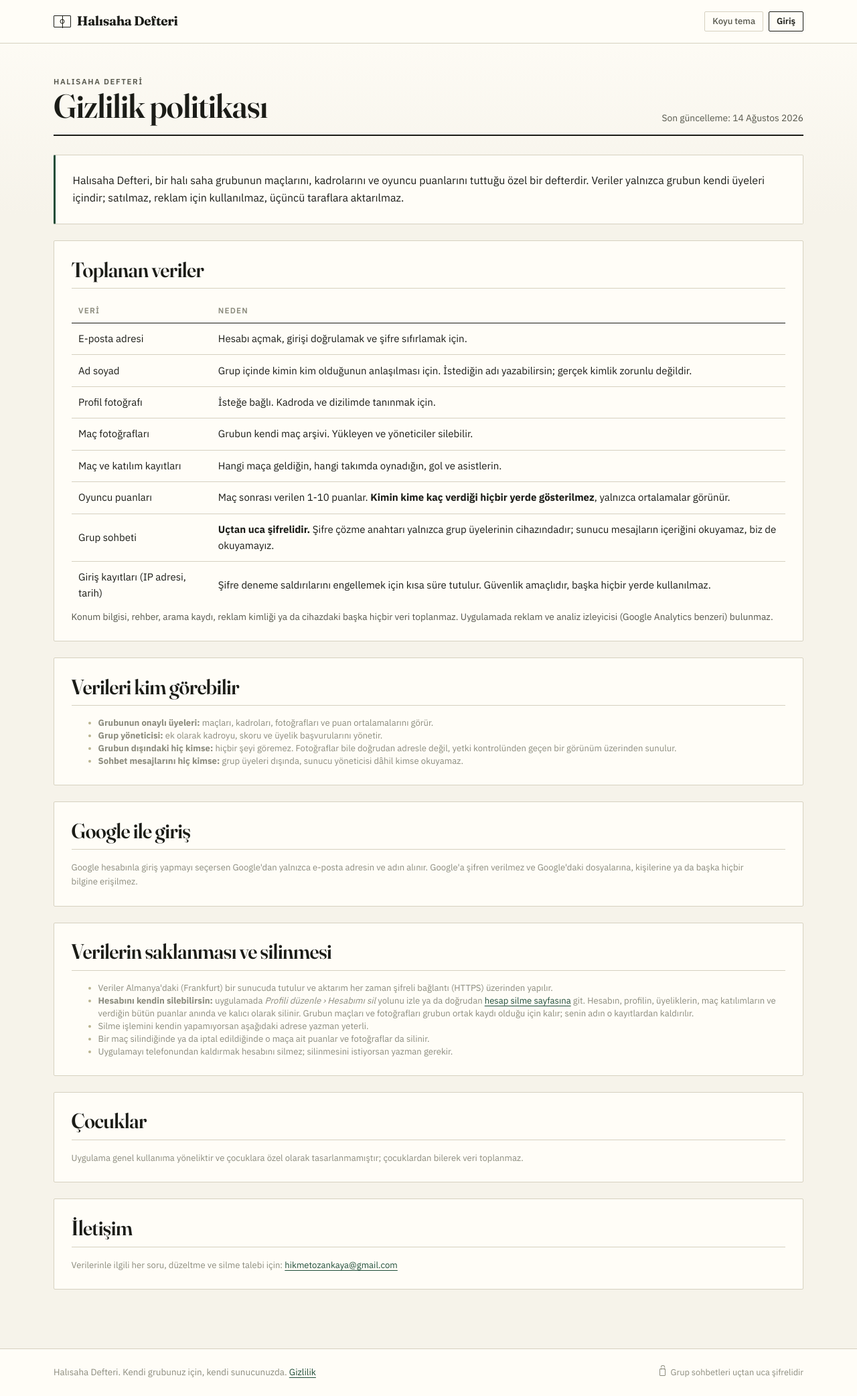
After one commit to ozankaya4/halisahatakip, a Django app: page /gizlilik/ in a window 1280 px wide. The commit adds this page. Shown: the whole page at 67% size. Run offline with Django 5.2, Linux system fonts and the light colour scheme.

Commit message:
Add the Play Store requirements: asset links, privacy policy and account deletion.

```diff
--- a/apps/accounts/urls.py
+++ b/apps/accounts/urls.py
@@ -6,5 +6,7 @@ app_name = "accounts"
 
 urlpatterns = [
     path("duzenle/", views.profil_duzenle, name="profil_duzenle"),
+    # Play Store, hesap açtıran uygulamalarda hesap silme yolu zorunlu tutuyor.
+    path("hesabimi-sil/", views.hesabimi_sil, name="hesabimi_sil"),
     path("<int:kullanici_id>/", views.profil, name="profil"),
 ]
--- a/apps/core/context_processors.py
+++ b/apps/core/context_processors.py
@@ -14,4 +14,6 @@ def site_chrome(request):
         "karsi_tema": "koyu" if tema == "acik" else "acik",
         "site_adi": "Halısaha Defteri",
         "debug_modu": settings.DEBUG,
+        # Gizlilik politikasında ve Play Store kaydında aynı adres geçmeli.
+        "iletisim_eposta": settings.CONTACT_EMAIL,
     }
--- a/apps/core/urls.py
+++ b/apps/core/urls.py
@@ -30,6 +30,16 @@ urlpatterns = [
     path("logo.png", views.logo, name="logo"),
     path("robots.txt", views.robots, name="robots"),
     path("sitemap.xml", views.sitemap, name="sitemap"),
+    # --- Android uygulaması (Play Store) -----------------------------------
+    # TWA'nın adres çubuğunu gizleyebilmesi için Android'in bu dosyayı tam
+    # olarak bu adreste bulması şart; alt klasör ya da yönlendirme kabul
+    # edilmiyor (bkz. views.dijital_varlik_baglantilari).
+    path(
+        ".well-known/assetlinks.json",
+        views.dijital_varlik_baglantilari,
+        name="assetlinks",
+    ),
+    path("gizlilik/", views.gizlilik, name="gizlilik"),
     # Korumalı dosya sunumu. Yol bilgisi değil, veritabanı kimliği alır;
     # bu sayede yol geçişi (path traversal) yapısal olarak imkânsızdır.
     path("dosya/avatar/<uuid:dosya_id>/", views.avatar_dosyasi, name="avatar_dosyasi"),
--- a/apps/core/views.py
+++ b/apps/core/views.py
@@ -160,6 +160,58 @@ def robots(request):
 def sitemap(request):
     """Site haritası. Herkese açık tek sayfa var: tanıtım sayfası."""
     return render(request, "core/sitemap.xml", content_type="application/xml")
+
+
+def dijital_varlik_baglantilari(request):
+    """
+    /.well-known/assetlinks.json — Android uygulamasıyla alan adını eşleştirir.
+
+    Play Store'daki uygulama bir TWA (Trusted Web Activity): aslında bu siteyi
+    tam ekran açan ince bir Android kabuğu. Android, adres çubuğunu ancak bu
+    dosyayı okuyup uygulamanın imza parmak izini burada bulursa gizliyor.
+    Dosya yoksa ya da parmak izi tutmuyorsa uygulama üstünde tarayıcı çubuğu
+    olan bir Chrome sekmesi gibi açılıyor.
+
+    Parmak izi ayardan (ANDROID_SIGNING_FINGERPRINTS) geliyor, koda gömülü
+    değil. Sebebi: uygulamayı Play'e yükledikten sonra Google onu KENDİ
+    anahtarıyla yeniden imzalıyor, dolayısıyla buraya yazılması gereken
+    parmak izi ancak Play Console'a ilk yükleme yapıldıktan sonra öğreniliyor.
+    Ayar boşken dosya boş liste dönüyor; bu geçerli JSON ve zararsız.
+    """
+    from django.http import JsonResponse
+
+    paket = settings.ANDROID_PACKAGE_NAME
+    parmak_izleri = settings.ANDROID_SIGNING_FINGERPRINTS
+
+    ifadeler = []
+    if paket and parmak_izleri:
+        ifadeler.append(
+            {
+                "relation": ["delegate_permission/common.handle_all_urls"],
+                "target": {
+                    "namespace": "android_app",
+                    "package_name": paket,
+                    "sha256_cert_fingerprints": parmak_izleri,
+                },
+            }
+        )
+
+    yanit = JsonResponse(ifadeler, safe=False)
+    # Android bu dosyayı uygulama her açıldığında değil, arada bir okuyor;
+    # kısa önbellek yeni parmak izinin hızlı yayılmasını sağlıyor.
+    yanit["Cache-Control"] = "public, max-age=300"
+    return yanit
+
+
+def gizlilik(request):
+    """
+    Gizlilik politikası.
+
+    Play Store, hesap açan ve kişisel veri toplayan her uygulamada herkese
+    açık (giriş gerektirmeyen) bir gizlilik politikası adresi istiyor;
+    adresi olmayan uygulama yayına alınmıyor.
+    """
+    return render(request, "core/gizlilik.html")
 
 
 def manifest(request):
--- a/templates/base.html
+++ b/templates/base.html
@@ -115,7 +115,10 @@
 
     <footer class="alt-bilgi">
       <div class="kap alt-bilgi-ic">
-        <span>Halısaha Defteri. Kendi grubunuz için, kendi sunucunuzda.</span>
+        <span>
+          Halısaha Defteri. Kendi grubunuz için, kendi sunucunuzda.
+          <a href="{% url 'core:gizlilik' %}">Gizlilik</a>
+        </span>
         <span class="kilit-notu">
           <span class="kilit-isareti" aria-hidden="true"></span>
           Grup sohbetleri uçtan uca şifrelidir
--- /dev/null
+++ b/templates/core/gizlilik.html
@@ -0,0 +1,191 @@
+{% extends "base.html" %}
+
+{% block baslik %}Gizlilik politikası · {{ site_adi }}{% endblock %}
+{% block aciklama %}Halısaha Defteri'nin hangi verileri neden sakladığı, kimlerin görebildiği ve nasıl silineceği.{% endblock %}
+
+{% block icerik %}
+  {% comment %}
+  Bu sayfa GİRİŞ GEREKTİRMEZ ve öyle kalmalı: Play Store yayına almadan önce
+  gizlilik politikasını kendi robotuyla açıp okuyor, giriş duvarının
+  arkasındaki adresi kabul etmiyor.
+
+  Metin, uygulamanın gerçekten yaptığı şeyi anlatıyor. Play Console'daki
+  "Veri güvenliği" formunu doldururken buradaki listeyle birebir aynı
+  cevapları vermek gerekiyor; iki beyan çelişirse uygulama reddediliyor.
+  {% endcomment %}
+  <div class="defter-basligi">
+    <div>
+      <p class="uststart">Halısaha Defteri</p>
+      <h1>Gizlilik politikası</h1>
+    </div>
+    <p class="kucuk solgun">Son güncelleme: 14 Ağustos 2026</p>
+  </div>
+
+  <div class="kutu kutu-vurgu">
+    <p>
+      Halısaha Defteri, bir halı saha grubunun maçlarını, kadrolarını ve
+      oyuncu puanlarını tuttuğu özel bir defterdir. Veriler yalnızca
+      grubun kendi üyeleri içindir; satılmaz, reklam için kullanılmaz,
+      üçüncü taraflara aktarılmaz.
+    </p>
+  </div>
+
+  <section class="kutu">
+    <div class="kutu-baslik">
+      <h2>Toplanan veriler</h2>
+    </div>
+    <div class="tablo-sarmal">
+      <table class="tablo">
+        <thead>
+          <tr>
+            <th>Veri</th>
+            <th>Neden</th>
+          </tr>
+        </thead>
+        <tbody>
+          <tr>
+            <td>E-posta adresi</td>
+            <td>Hesabı açmak, girişi doğrulamak ve şifre sıfırlamak için.</td>
+          </tr>
+          <tr>
+            <td>Ad soyad</td>
+            <td>
+              Grup içinde kimin kim olduğunun anlaşılması için. İstediğin
+              adı yazabilirsin; gerçek kimlik zorunlu değildir.
+            </td>
+          </tr>
+          <tr>
+            <td>Profil fotoğrafı</td>
+            <td>İsteğe bağlı. Kadroda ve dizilimde tanınmak için.</td>
+          </tr>
+          <tr>
+            <td>Maç fotoğrafları</td>
+            <td>Grubun kendi maç arşivi. Yükleyen ve yöneticiler silebilir.</td>
+          </tr>
+          <tr>
+            <td>Maç ve katılım kayıtları</td>
+            <td>
+              Hangi maça geldiğin, hangi takımda oynadığın, gol ve asistlerin.
+            </td>
+          </tr>
+          <tr>
+            <td>Oyuncu puanları</td>
+            <td>
+              Maç sonrası verilen 1-10 puanlar. <strong>Kimin kime kaç
+              verdiği hiçbir yerde gösterilmez</strong>, yalnızca ortalamalar
+              görünür.
+            </td>
+          </tr>
+          <tr>
+            <td>Grup sohbeti</td>
+            <td>
+              <strong>Uçtan uca şifrelidir.</strong> Şifre çözme anahtarı
+              yalnızca grup üyelerinin cihazındadır; sunucu mesajların
+              içeriğini okuyamaz, biz de okuyamayız.
+            </td>
+          </tr>
+          <tr>
+            <td>Giriş kayıtları (IP adresi, tarih)</td>
+            <td>
+              Şifre deneme saldırılarını engellemek için kısa süre tutulur.
+              Güvenlik amaçlıdır, başka hiçbir yerde kullanılmaz.
+            </td>
+          </tr>
+        </tbody>
+      </table>
+    </div>
+    <p class="kucuk solgun">
+      Konum bilgisi, rehber, arama kaydı, reklam kimliği ya da cihazdaki
+      başka hiçbir veri toplanmaz. Uygulamada reklam ve analiz izleyicisi
+      (Google Analytics benzeri) bulunmaz.
+    </p>
+  </section>
+
+  <section class="kutu">
+    <div class="kutu-baslik">
+      <h2>Verileri kim görebilir</h2>
+    </div>
+    <ul class="alan-yardim">
+      <li>
+        <strong>Grubunun onaylı üyeleri:</strong> maçları, kadroları,
+        fotoğrafları ve puan ortalamalarını görür.
+      </li>
+      <li>
+        <strong>Grup yöneticisi:</strong> ek olarak kadroyu, skoru ve üyelik
+        başvurularını yönetir.
+      </li>
+      <li>
+        <strong>Grubun dışındaki hiç kimse:</strong> hiçbir şeyi göremez.
+        Fotoğraflar bile doğrudan adresle değil, yetki kontrolünden geçen
+        bir görünüm üzerinden sunulur.
+      </li>
+      <li>
+        <strong>Sohbet mesajlarını hiç kimse:</strong> grup üyeleri dışında,
+        sunucu yöneticisi dâhil kimse okuyamaz.
+      </li>
+    </ul>
+  </section>
+
+  <section class="kutu">
+    <div class="kutu-baslik">
+      <h2>Google ile giriş</h2>
+    </div>
+    <p class="alan-yardim">
+      Google hesabınla giriş yapmayı seçersen Google'dan yalnızca e-posta
+      adresin ve adın alınır. Google'a şifren verilmez ve Google'daki
+      dosyalarına, kişilerine ya da başka hiçbir bilgine erişilmez.
+    </p>
+  </section>
+
+  <section class="kutu">
+    <div class="kutu-baslik">
+      <h2>Verilerin saklanması ve silinmesi</h2>
+    </div>
+    <ul class="alan-yardim">
+      <li>
+        Veriler Almanya'daki (Frankfurt) bir sunucuda tutulur ve
+        aktarım her zaman şifreli bağlantı (HTTPS) üzerinden yapılır.
+      </li>
+      <li>
+        <strong>Hesabını kendin silebilirsin:</strong> uygulamada
+        <em>Profili düzenle &rsaquo; Hesabımı sil</em> yolunu izle ya da
+        doğrudan <a href="{% url 'accounts:hesabimi_sil' %}">hesap silme
+        sayfasına</a> git. Hesabın, profilin, üyeliklerin, maç katılımların
+        ve verdiğin bütün puanlar anında ve kalıcı olarak silinir.
+        Grubun maçları ve fotoğrafları grubun ortak kaydı olduğu için kalır;
+        senin adın o kayıtlardan kaldırılır.
+      </li>
+      <li>
+        Silme işlemini kendin yapamıyorsan aşağıdaki adrese yazman yeterli.
+      </li>
+      <li>
+        Bir maç silindiğinde ya da iptal edildiğinde o maça ait puanlar ve
+        fotoğraflar da silinir.
+      </li>
+      <li>
+        Uygulamayı telefonundan kaldırmak hesabını silmez; silinmesini
+        istiyorsan yazman gerekir.
+      </li>
+    </ul>
+  </section>
+
+  <section class="kutu">
+    <div class="kutu-baslik">
+      <h2>Çocuklar</h2>
+    </div>
+    <p class="alan-yardim">
+      Uygulama genel kullanıma yöneliktir ve çocuklara özel olarak
+      tasarlanmamıştır; çocuklardan bilerek veri toplanmaz.
+    </p>
+  </section>
+
+  <section class="kutu">
+    <div class="kutu-baslik">
+      <h2>İletişim</h2>
+    </div>
+    <p class="alan-yardim">
+      Verilerinle ilgili her soru, düzeltme ve silme talebi için:
+      <a href="mailto:{{ iletisim_eposta }}">{{ iletisim_eposta }}</a>
+    </p>
+  </section>
+{% endblock %}
--- a/templates/core/robots.txt
+++ b/templates/core/robots.txt
@@ -8,6 +8,11 @@ Allow: /favicon.ico
 Allow: /logo.png
 Allow: /static/
 Allow: /manifest.webmanifest
+# Gizlilik politikası herkese açık kalmalı: Play Store yayına almadan önce
+# bu adresi kendi robotuyla açıp okuyor.
+Allow: /gizlilik/
+# Android uygulamasını alan adıyla eşleştiren dosya.
+Allow: /.well-known/
 
 # Kişisel veri içeren ya da giriş gerektiren her yer taramaya kapalı.
 Disallow: /panel/
--- a/templates/core/sitemap.xml
+++ b/templates/core/sitemap.xml
@@ -8,4 +8,9 @@ Geri kalan her şey giriş gerektiriyor ve indekslenmemeli.
     <changefreq>monthly</changefreq>
     <priority>1.0</priority>
   </url>
+  <url>
+    <loc>{{ request.scheme }}://{{ request.get_host }}/gizlilik/</loc>
+    <changefreq>yearly</changefreq>
+    <priority>0.3</priority>
+  </url>
 </urlset>
```
Also changed, not shown: apps/accounts/views.py (+80 -0 lines), apps/core/tests.py (+198 -3 lines), halisaha/settings.py (+24 -0 lines), templates/accounts/hesabimi_sil.html (added, +71 -0 lines), templates/accounts/profil_duzenle.html (+9 -0 lines), 1 other file.
